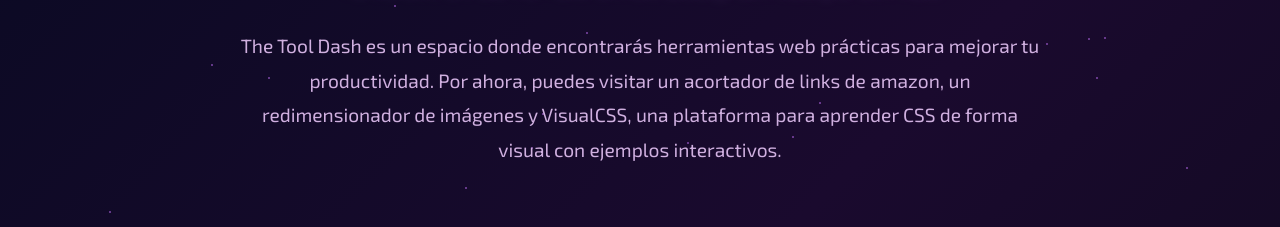
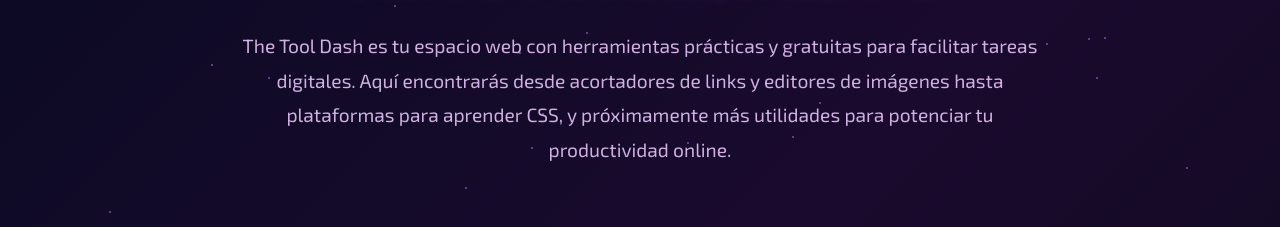
Before and after one commit to thetooldash/thetooldash, a plain HTML site: page index.html in a window 1280 px wide. Shown: the part 200-427 px from the top of the page. Drawn offline with Linux system fonts and the light colour scheme.

Commit message:
Description

```diff
--- a/index.html
+++ b/index.html
@@ -4,7 +4,7 @@
     <meta charset="UTF-8">
     <meta name="viewport" content="width=device-width, initial-scale=1.0">
     <title>The Tool Dash - Dashboard de Herramientas</title>
-    <meta name="description" content="The Tool Dash (TTD) es una colección de herramientas online útiles y simples. Empieza con un acortador de enlaces y VisualCSS, una galería interactiva de estilos CSS. Más herramientas pronto.">
+    <meta name="description" content="The Tool Dash es un espacio con diversas herramientas online que facilitan diferentes tareas, como acortadores de enlaces, edición de imágenes y más, con actualizaciones y nuevas utilidades constantes.">
     <link href="https://fonts.googleapis.com/css2?family=Inter:wght@300;400;500;600;700&display=swap" rel="stylesheet">
     <link href="https://cdnjs.cloudflare.com/ajax/libs/font-awesome/6.0.0/css/all.min.css" rel="stylesheet">
     <link rel="icon" href="/logo-light.png" media="(prefers-color-scheme: light)">
@@ -291,8 +291,7 @@
             <h1 class="main-title">TheToolDash</h1>
             <p class="subtitle">Tu colección de herramientas web prácticas y efectivas</p>
             <p class="description">
-                The Tool Dash es un espacio donde encontrarás herramientas web prácticas para mejorar tu productividad.
-                Por ahora, puedes visitar un acortador de links de amazon, un redimensionador de imágenes y VisualCSS, una plataforma para aprender CSS de forma visual con ejemplos interactivos.
+                The Tool Dash es tu espacio web con herramientas prácticas y gratuitas para facilitar tareas digitales. Aquí encontrarás desde acortadores de links y editores de imágenes hasta plataformas para aprender CSS, y próximamente más utilidades para potenciar tu productividad online.
             </p>
         </header>
 
```
